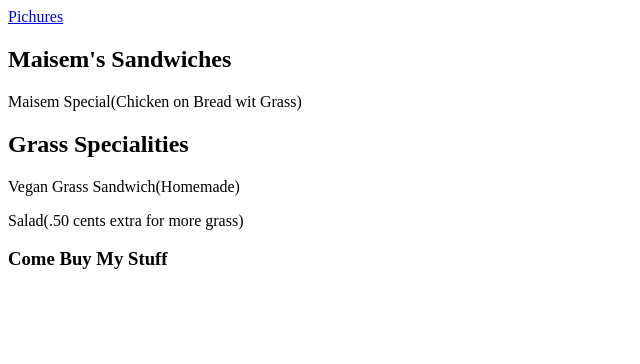
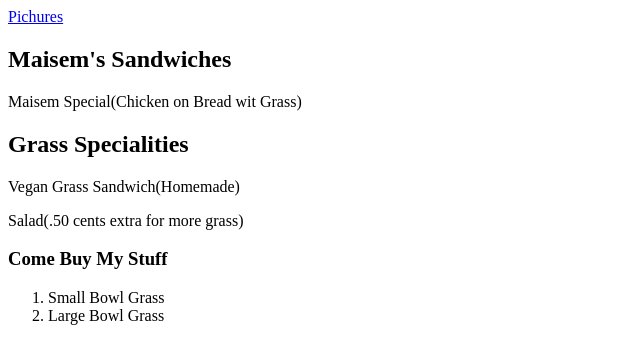
Before and after one commit to MaisemShah/Maisems-restaurant, a plain HTML site: page index.html in a window 1280 px wide. Shown: the whole page, without its empty margins (0-640 px from the left). Drawn offline with Linux system fonts and the light colour scheme.

Commit message:
Add files via upload

```diff
--- a/index.html
+++ b/index.html
@@ -15,6 +15,10 @@
             <p>Vegan Grass Sandwich(Homemade)</p>
             <p>Salad(.50 cents extra for more grass)</p>
             <h3>Come Buy My Stuff</h3>
+            <ol>
+                <li>Small Bowl Grass</li>
+                <li>Large Bowl Grass</li>
+            </ol>
         </section>
     </main>
 
```
